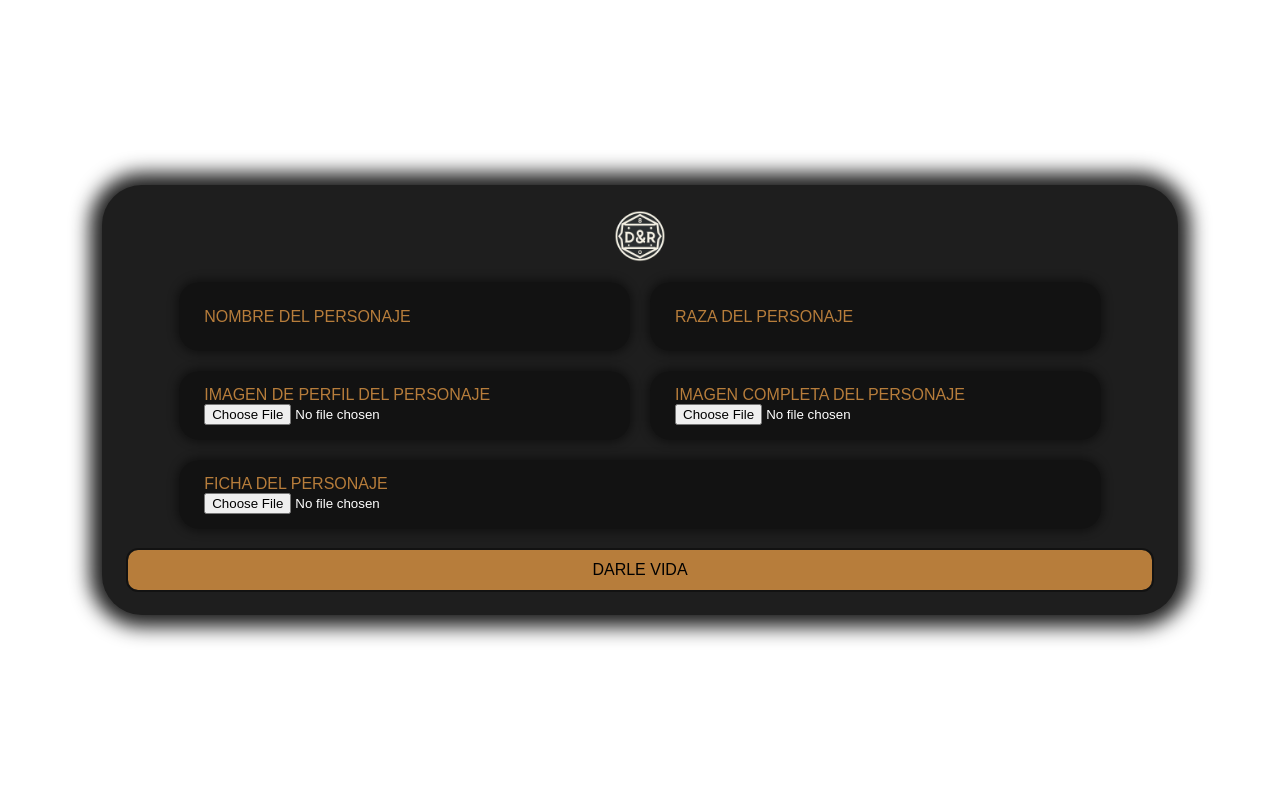
After one commit to Pablohr11/DeepRol, a PHP site: page /sections/addPersonajes.php in a window 1280 px wide. The commit adds this page. Run offline with PHP 8.4, Linux system fonts and the light colour scheme.

Commit message:
Avance de la primera versión de la creacion de personajes, falta por hacer

```diff
--- /dev/null
+++ b/sections/addPersonajes.php
@@ -0,0 +1,97 @@
+<?php
+
+	require_once("../classes/DbConnector.php");
+	$db = DbConector::singleton();
+
+    if(isset($_POST["submitInput"])){
+        $errores = [];
+
+        if(!isset($_POST["nombrePersonaje"]) || trim($_POST["nombrePersonaje"]) == ""){
+            $errores['nombre'] = "El nombre no puede estar vacio";
+        }else{
+            $nombre = $_POST["nombrePersonaje"];
+        }
+
+        if(!isset($_POST["razaPersonaje"]) || trim($_POST["razaPersonaje"]) == ""){
+            $errores['raza'] = "La raza no puede estar vacia";
+        }else{
+            $raza = $_POST["razaPersonaje"];
+        }
+
+        if(!isset($_POST["imagenPerfilPersonaje"])){
+            $errores['imagenPerfil'] = "La imagen de perfil no puede estar vacia";
+        }else{
+            $imagenPerfil = $_POST["imagenPerfilPersonaje"];
+        }
+
+        if(!isset($_POST["imagenCompletaPersonaje"])){
+            $errores['imagenCompleta'] = "La imagen completa del personaje no puede estar vacia";
+        }else{
+            $imagenCompleta = $_POST["imagenCompletaPersonaje"];
+        }
+
+        if(!isset($_POST["fichaPersonaje"])){
+            $errores['fichaPersonaje'] = "La ficha no puede estar vacia";
+        }else{
+            $ficha = $_POST["fichaPersonaje"];
+        }
+
+        if(empty($errores)){
+            echo "subiendo personaje";
+            print_r($_POST);
+            print_r($_FILES);
+        }else{
+            echo "<script>alert('Error: " . implode(", ", $errores) . "');</script>";
+            print_r($_POST);
+        }
+    }
+
+?>
+<!DOCTYPE html>
+
+<html>
+<head>
+	<meta charset="utf-8">
+	<meta name="viewport" content="width=device-width, initial-scale=1">
+	<title></title>
+	<link rel="stylesheet" href="../styles/form.css">
+</head>
+<body>
+    <div id="bodyContainer" class="flexCenter">
+        <div id="formContainer">
+            <form action="" method="post">
+                <div id="formLogoContainer" class="flexCenter">
+                    <img id="formLogo" src="../resources/imgs/logo.png" alt="">
+                </div>
+                <div id="formFieldsContainer">
+                    <div class="formInputContainer">
+                        <input type="text" id="formName" class="formTextField"  name="nombrePersonaje" placeholder="Nombre del Personaje">
+                    </div>
+
+                    <div class="formInputContainer">
+                        <input type="text" id="formName" class="formTextField"  name="razaPersonaje" placeholder="Raza del Personaje">
+                    </div>
+
+                    <div class="formInputContainer fileInputContainer">
+					    <span>Imagen de perfil del Personaje</span>
+                        <input type="file" id="formName" class="formTextField"  name="imagenPerfilPersonaje" placeholder="Imagen del Personaje">
+                    </div>
+
+                    <div class="formInputContainer fileInputContainer">
+                        <span>Imagen completa del Personaje</span>
+                        <input type="file" id="formName" class="formTextField"  name="imagenCompletaPersonaje" placeholder="Imagen Completa del Personaje">
+                    </div>
+
+                    <div class="formInputContainer fileInputContainer inputFicha">
+                        <span>Ficha del Personaje</span>
+                        <input type="file" id="formName" class="formTextField"  name="fichaPersonaje" placeholder="Ficha del Personaje">
+                    </div>
+                </div>
+                <div class="formSubmitContainer">
+                    <input type="submit" value="Darle Vida" id="submitInput" name="submitInput">
+                </div>
+            </form>
+        </div>
+    </div>
+</body>
+</html>
--- a/sections/personajes.php
+++ b/sections/personajes.php
@@ -33,7 +33,9 @@
 			</div>
 		<?php endforeach ?>
 		<div class="addChar">
-			<a href="#">+</>
+			<a href="./addPersonajes.php">
+				<span class="flexCenter">+</span>
+			</a>
 		</div>
 
 	</div>
--- /dev/null
+++ b/styles/form.css
@@ -0,0 +1,179 @@
+html {
+	height: 100vh;
+	width: 100vw;
+	margin: 0px;
+    position: relative;
+}
+
+body {
+    position: absolute;
+	height: 100%;
+	width: 100%;
+	margin: 0px;
+}
+
+#bodyContainer {
+    position: relative;
+	height: 100%;
+	width: 100%;
+	margin: 0px;
+}
+
+#formContainer {
+	background-color: #1e1e1e;
+    border-radius: 40px;
+    -webkit-box-shadow: 0px 0px 19px 12px rgba(30,30,30,1);
+	-moz-box-shadow: 0px 0px 19px 12px rgba(30,30,30,1);
+	box-shadow: 0px 0px 19px 12px rgba(30,30,30,1);
+    width: 80%;
+    padding: 2%;
+}
+
+.loginOption {
+	border-radius: 20px 0 0 20px;
+    background-color: #202020;
+    -webkit-backdrop-filter: blur(5px);
+    backdrop-filter: blur(5px);
+    width: 100%;
+    justify-self: center;
+}
+
+.loginOption form {
+    display: grid;
+    margin: 20px 0;
+    padding: 20px;
+}
+
+form input[type="text"] {
+    background-color: rgb(0 0 0 / 40%);
+    padding: 15px 25px;
+    border-radius: 20px;
+    color: white;
+    -webkit-box-shadow: 0px 0px 9px 3px rgb(0 0 0 / 40%);
+    -moz-box-shadow: 0px 0px 9px 3px rgb(0 0 0 / 40%);
+    box-shadow: 0px 0px 9px 3px rgb(0 0 0 / 40%);
+    border: none;
+    font-size: 16px;
+}
+
+.fileInputContainer{
+    background-color: rgb(0 0 0 / 40%);
+    padding: 15px 25px;
+    border-radius: 20px;
+    color: white;
+    -webkit-box-shadow: 0px 0px 9px 3px rgb(0 0 0 / 40%);
+    -moz-box-shadow: 0px 0px 9px 3px rgb(0 0 0 / 40%);
+    box-shadow: 0px 0px 9px 3px rgb(0 0 0 / 40%);
+    border: none;
+    font-size: 16px;
+}
+
+.formTextField:focus {
+    outline: none !important;
+}
+
+.formInputContainer {
+    border: none;
+}
+
+.loginDecorate {
+	background-image: url("../resources/imgs/full.png");
+	background-size: cover;
+    background-position: center;
+	border-radius: 0 20px 20px 0;
+}
+
+.loginOption form {
+    display: grid;
+    grid-template-columns: 100%;
+    row-gap: 45px;
+}
+
+#formLogo {
+    border-radius: 50%;
+    height: 5%;
+    width: 5%;
+    margin: auto;
+}
+
+.formInputContainer {
+    display: grid;
+}
+
+.formInputContainer span {
+    transition: 0.4s;
+    font-family: Arial;
+    font-size: medium;
+    text-transform: uppercase;
+    color: #b77d3b;
+}
+
+.focused {
+    transition: 0.4s;
+    margin-top: -10px !important;
+}
+
+.formLinkContainer {
+    display: grid;
+    border-radius: 10px;
+    background-color: rgb(0 0 0 / 40%);
+    border: 2px solid #b77d3b;
+    padding: 10px;
+    cursor: pointer;
+}
+
+.formSubmitContainer {
+    display: grid;
+    border-radius: 10px;
+    background-color: #b77d3b;
+    outline: 2px solid  rgb(0 0 0 / 40%);
+    padding: 10px;
+    cursor: pointer;
+}
+
+
+.formLinkContainer span {
+    text-align: center;
+    color: #b77d3b;
+    font-size: medium;
+    text-transform: uppercase;
+    text-decoration: none;
+    background-color: #00000000;
+    border: none;
+    cursor: pointer;
+}
+
+.formSubmitContainer input {
+    text-align: center;
+    color: black;
+    font-size: medium;
+    text-transform: uppercase;
+    text-decoration: none;
+    background-color: #00000000;
+    border: none;
+    cursor: pointer;
+}
+
+.flexCenter {
+    display: flex;
+    justify-content: center;
+    align-items: center;
+}
+
+#formFieldsContainer{
+    margin: 2% 5%;
+    display: grid;
+    grid-template-columns: 1fr 1fr;
+    grid-template-rows: 1fr 1fr 1fr;
+    column-gap: 20px;
+    row-gap: 20px;
+}
+
+#formFieldsContainer .inputFicha{
+    grid-column: 1 / 3;
+}
+
+#formContainer .formInputContainer .formTextField::placeholder{
+    text-transform: uppercase;
+    color: #b77d3b;
+}
```
Also changed, not shown: styles/personajes.css (+41 -0 lines), resources/imgs/book.jpg (added), 1 other file.
